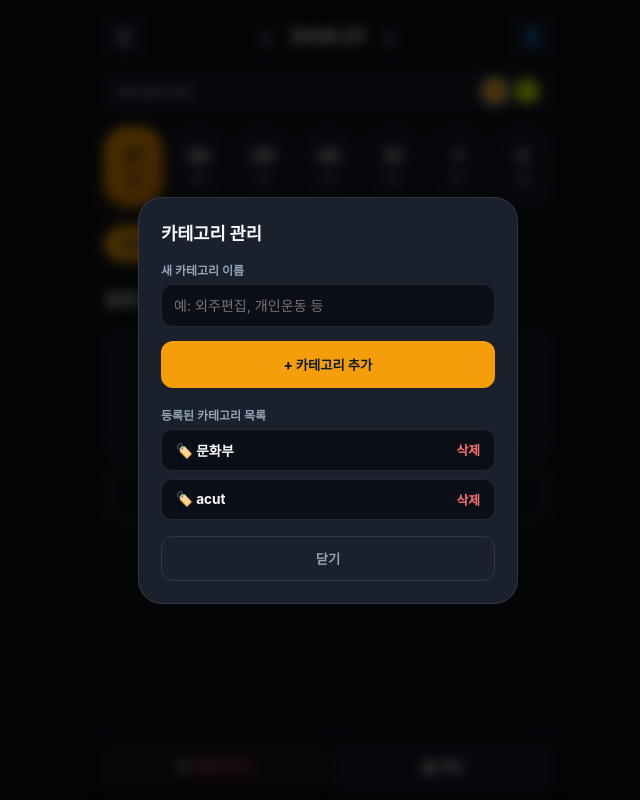
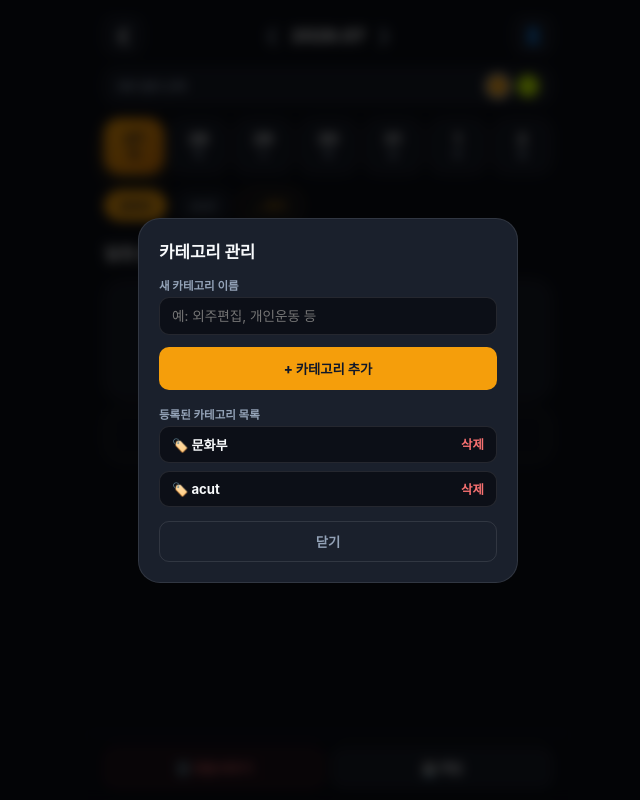
Before and after one commit to ego002859-cloud/-calender, a plain HTML site: page index.html in a window 1280 px wide. Both pictures are taken after a click on the button "+ 추가". Shown: the whole page, without its empty margins (312-952 px from the left). Drawn offline with Linux system fonts and the light colour scheme.

Commit message:
Add files via upload

```diff
--- a/index.html
+++ b/index.html
@@ -17,7 +17,7 @@
       --accent-color: #f59e0b;
       --accent-solid: #f59e0b;
       --card-active: linear-gradient(135deg, #f59e0b, #d97706);
-      --shadow-accent: 0 8px 20px rgba(245, 158, 11, 0.25);
+      --shadow-accent: 0 6px 16px rgba(245, 158, 11, 0.25);
     }
 
     /* 라임 그린 테마 */
@@ -25,7 +25,7 @@
       --accent-color: #ccff00;
       --accent-solid: #ccff00;
       --card-active: linear-gradient(135deg, #d4ff00, #a3e600);
-      --shadow-accent: 0 8px 20px rgba(204, 255, 0, 0.25);
+      --shadow-accent: 0 6px 16px rgba(204, 255, 0, 0.25);
     }
 
     * {
@@ -45,18 +45,18 @@
     }
 
     /* Header Navigation */
-    header { margin-bottom: 20px; }
+    header { margin-bottom: 16px; }
 
     .top-bar {
       display: flex;
       justify-content: space-between;
       align-items: center;
-      margin-bottom: 16px;
+      margin-bottom: 14px;
     }
 
     .icon-btn {
-      width: 40px; height: 40px;
-      border-radius: 14px;
+      width: 38px; height: 38px;
+      border-radius: 12px;
       background: var(--card-dark);
       border: 1px solid var(--border-color);
       display: flex; align-items: center; justify-content: center;
@@ -64,13 +64,13 @@
     }
 
     .month-title {
-      font-size: 1.15rem; font-weight: 800; color: var(--text-main);
-      display: flex; align-items: center; gap: 8px;
+      font-size: 1.1rem; font-weight: 800; color: var(--text-main);
+      display: flex; align-items: center; gap: 6px;
     }
 
     .month-nav-btn {
       background: none; border: none; color: var(--text-sub);
-      font-size: 1.1rem; cursor: pointer; padding: 4px 8px;
+      font-size: 1.05rem; cursor: pointer; padding: 2px 6px;
     }
 
     /* Theme Selector Bar */
@@ -81,12 +81,12 @@
       background: var(--card-dark);
       border: 1px solid var(--border-color);
       padding: 6px 12px;
-      border-radius: 16px;
-      margin-bottom: 16px;
+      border-radius: 14px;
+      margin-bottom: 14px;
     }
 
     .theme-title {
-      font-size: 0.75rem;
+      font-size: 0.72rem;
       font-weight: 700;
       color: var(--text-sub);
     }
@@ -97,8 +97,8 @@
     }
 
     .theme-dot {
-      width: 24px;
-      height: 24px;
+      width: 22px;
+      height: 22px;
       border-radius: 50%;
       cursor: pointer;
       border: 2px solid transparent;
@@ -110,38 +110,39 @@
 
     .theme-dot.active {
       border-color: #ffffff;
-      transform: scale(1.15);
+      transform: scale(1.12);
     }
 
-    /* Fixed 7-Day Weekly Grid */
+    /* Fixed 7-Day Weekly Grid (슬림 컴팩트 사이즈 조정) */
     .weekly-grid-container {
-      margin-bottom: 20px;
+      margin-bottom: 16px;
     }
 
     .weekly-grid {
       display: grid;
       grid-template-columns: repeat(7, 1fr);
-      gap: 6px;
+      gap: 5px;
       width: 100%;
     }
 
+    /* 높이(80px -> 56px) 및 패딩/폰트 축소 */
     .week-pill {
-      height: 80px;
-      border-radius: 24px;
+      height: 56px;
+      border-radius: 16px;
       background: var(--card-dark);
       border: 1px solid var(--border-color);
       display: flex;
       flex-direction: column;
       align-items: center;
       justify-content: center;
-      gap: 4px;
+      gap: 2px;
       cursor: pointer;
-      transition: all 0.25s ease;
-      padding: 4px 0;
+      transition: all 0.2s ease;
+      padding: 2px 0;
     }
 
-    .week-pill .day-num { font-size: 1.05rem; font-weight: 800; color: var(--text-main); }
-    .week-pill .day-name { font-size: 0.7rem; font-weight: 600; color: var(--text-sub); }
+    .week-pill .day-num { font-size: 0.95rem; font-weight: 800; color: var(--text-main); line-height: 1.1; }
+    .week-pill .day-name { font-size: 0.65rem; font-weight: 600; color: var(--text-sub); line-height: 1; }
 
     .week-pill.active {
       background: var(--card-active);
@@ -152,11 +153,11 @@
     .week-pill.active .day-num,
     .week-pill.active .day-name { color: var(--text-dark); }
 
-    /* Category Filter Chips Bar (가로 스크롤 및 동적 카테고리 지원) */
+    /* Category Filter Chips Bar */
     .filter-row {
       display: flex;
       gap: 8px;
-      margin-bottom: 20px;
+      margin-bottom: 16px;
       overflow-x: auto;
       padding-bottom: 4px;
       scrollbar-width: none;
@@ -164,12 +165,12 @@
     .filter-row::-webkit-scrollbar { display: none; }
 
     .filter-chip {
-      padding: 8px 16px; border-radius: 20px;
-      font-size: 0.78rem; font-weight: 700;
+      padding: 6px 14px; border-radius: 18px;
+      font-size: 0.75rem; font-weight: 700;
       background: var(--card-dark); border: 1px solid var(--border-color);
       color: var(--text-sub); cursor: pointer;
       white-space: nowrap; flex-shrink: 0;
-      display: flex; align-items: center; gap: 6px;
+      display: flex; align-items: center; gap: 4px;
     }
 
     .filter-chip.active {
@@ -184,21 +185,17 @@
       background: rgba(255, 255, 255, 0.02);
     }
 
-    .filter-chip.add-chip:active {
-      background: rgba(255, 255, 255, 0.08);
-    }
-
-    .section-title { font-size: 1.1rem; font-weight: 800; color: var(--text-main); margin-bottom: 16px; }
+    .section-title { font-size: 1.05rem; font-weight: 800; color: var(--text-main); margin-bottom: 14px; }
 
     /* Timeline */
-    .timeline { display: flex; flex-direction: column; gap: 14px; }
+    .timeline { display: flex; flex-direction: column; gap: 12px; }
 
     /* Full-Width Cards Styling */
     .schedule-card {
       width: 100%;
-      border-radius: 22px;
-      padding: 18px 20px;
-      display: flex; align-items: center; justify-content: space-between; gap: 14px;
+      border-radius: 20px;
+      padding: 16px 18px;
+      display: flex; align-items: center; justify-content: space-between; gap: 12px;
       cursor: pointer; transition: all 0.25s ease;
     }
 
@@ -216,7 +213,7 @@
       box-shadow: none;
     }
 
-    .card-content { display: flex; flex-direction: column; gap: 10px; flex: 1; }
+    .card-content { display: flex; flex-direction: column; gap: 8px; flex: 1; }
 
     .card-top-meta {
       display: flex;
@@ -232,18 +229,18 @@
     }
 
     .tag {
-      font-size: 0.68rem; font-weight: 800;
-      padding: 4px 10px; border-radius: 8px; text-transform: uppercase;
+      font-size: 0.65rem; font-weight: 800;
+      padding: 3px 8px; border-radius: 6px; text-transform: uppercase;
       letter-spacing: 0.3px;
       background: rgba(255, 255, 255, 0.1);
       color: var(--text-main);
     }
 
     .time-badge-prominent {
-      font-size: 0.88rem;
+      font-size: 0.82rem;
       font-weight: 800;
-      padding: 4px 12px;
-      border-radius: 10px;
+      padding: 3px 10px;
+      border-radius: 8px;
       letter-spacing: 0.3px;
       display: flex;
       align-items: center;
@@ -274,7 +271,7 @@
     }
 
     .plan-text {
-      font-size: 1.02rem; font-weight: 800; line-height: 1.4;
+      font-size: 0.98rem; font-weight: 800; line-height: 1.35;
     }
 
     .schedule-card.is-pending .plan-text { color: var(--text-dark); }
@@ -284,9 +281,9 @@
     }
 
     .check-pill {
-      width: 36px; height: 36px; border-radius: 50%;
+      width: 34px; height: 34px; border-radius: 50%;
       display: flex; align-items: center; justify-content: center;
-      font-size: 1rem; font-weight: 900;
+      font-size: 0.95rem; font-weight: 900;
       cursor: pointer; flex-shrink: 0; transition: all 0.2s;
     }
 
@@ -306,10 +303,10 @@
       width: 100%;
       background: rgba(255, 255, 255, 0.02);
       border: 2px dashed rgba(255, 255, 255, 0.15);
-      border-radius: 22px;
-      padding: 18px;
+      border-radius: 20px;
+      padding: 16px;
       display: flex; align-items: center; justify-content: center; gap: 8px;
-      color: var(--text-sub); font-size: 0.9rem; font-weight: 700;
+      color: var(--text-sub); font-size: 0.88rem; font-weight: 700;
       cursor: pointer; transition: all 0.2s ease;
       margin-top: 6px;
     }
@@ -320,7 +317,7 @@
       color: var(--accent-color);
     }
 
-    .plus-icon { font-size: 1.3rem; font-weight: 300; line-height: 1; }
+    .plus-icon { font-size: 1.2rem; font-weight: 300; line-height: 1; }
 
     /* Bottom Action Toolbar */
     .toolbar {
@@ -332,15 +329,11 @@
     }
 
     .btn-tool {
-      flex: 1; padding: 12px 6px; border-radius: 14px;
+      flex: 1; padding: 10px 6px; border-radius: 12px;
       border: 1px solid var(--border-color); background: var(--card-dark);
       color: var(--text-main); font-size: 0.76rem; font-weight: 700; cursor: pointer;
       display: flex; align-items: center; justify-content: center; gap: 4px;
       transition: all 0.2s ease;
-    }
-
-    .btn-tool:active {
-      background: rgba(255, 255, 255, 0.08);
     }
 
     .btn-tool.clear-btn {
@@ -349,7 +342,7 @@
       background: rgba(239, 68, 68, 0.08);
     }
 
-    /* Edit Modal & Category Modal */
+    /* Modal Overlay */
     .modal-overlay {
       position: fixed; top: 0; left: 0; right: 0; bottom: 0;
       background: rgba(0,0,0,0.7); backdrop-filter: blur(6px);
@@ -359,51 +352,34 @@
     .modal-overlay.active { opacity: 1; pointer-events: auto; }
     .modal-box {
       background: #1a202c; border: 1px solid var(--border-color);
-      border-radius: 24px; width: 100%; max-width: 380px; padding: 22px;
+      border-radius: 22px; width: 100%; max-width: 380px; padding: 20px;
     }
-    .form-group { margin-bottom: 14px; }
-    .form-label { font-size: 0.75rem; font-weight: 700; color: var(--text-sub); display: block; margin-bottom: 6px; }
+    .form-group { margin-bottom: 12px; }
+    .form-label { font-size: 0.72rem; font-weight: 700; color: var(--text-sub); display: block; margin-bottom: 4px; }
     .form-input, .form-select {
       width: 100%; background: var(--bg-color); border: 1px solid var(--border-color);
-      color: var(--text-main); padding: 12px; border-radius: 12px; font-size: 0.88rem; outline: none;
+      color: var(--text-main); padding: 10px 12px; border-radius: 10px; font-size: 0.85rem; outline: none;
     }
 
     .time-picker-row { display: flex; align-items: center; gap: 8px; }
-    .time-picker-divider { color: var(--text-sub); font-weight: 800; font-size: 0.9rem; }
+    .time-picker-divider { color: var(--text-sub); font-weight: 800; font-size: 0.85rem; }
 
-    .btn-primary { width: 100%; background: var(--accent-solid); color: var(--text-dark); border: none; padding: 14px; border-radius: 12px; font-weight: 800; cursor: pointer; }
-    .btn-danger { background: rgba(239, 68, 68, 0.15); color: #ef4444; border: 1px solid rgba(239, 68, 68, 0.3); padding: 12px; border-radius: 12px; font-weight: 700; cursor: pointer; }
+    .btn-primary { width: 100%; background: var(--accent-solid); color: var(--text-dark); border: none; padding: 12px; border-radius: 10px; font-weight: 800; cursor: pointer; }
+    .btn-danger { background: rgba(239, 68, 68, 0.15); color: #ef4444; border: 1px solid rgba(239, 68, 68, 0.3); padding: 10px; border-radius: 10px; font-weight: 700; cursor: pointer; }
 
-    /* Category Item List in Delete Modal */
     .cat-manage-list {
-      display: flex;
-      flex-direction: column;
-      gap: 8px;
-      max-height: 180px;
-      overflow-y: auto;
-      margin-bottom: 16px;
+      display: flex; flex-direction: column; gap: 8px;
+      max-height: 160px; overflow-y: auto; margin-bottom: 14px;
     }
 
     .cat-manage-item {
-      display: flex;
-      justify-content: space-between;
-      align-items: center;
-      background: var(--bg-color);
-      padding: 10px 14px;
-      border-radius: 10px;
-      border: 1px solid var(--border-color);
-      font-size: 0.85rem;
-      font-weight: 700;
+      display: flex; justify-content: space-between; align-items: center;
+      background: var(--bg-color); padding: 8px 12px;
+      border-radius: 10px; border: 1px solid var(--border-color);
+      font-size: 0.82rem; font-weight: 700;
     }
 
-    .cat-del-btn {
-      color: #f87171;
-      background: none;
-      border: none;
-      font-size: 0.8rem;
-      cursor: pointer;
-      font-weight: 700;
-    }
+    .cat-del-btn { color: #f87171; background: none; border: none; font-size: 0.78rem; cursor: pointer; font-weight: 700; }
   </style>
 </head>
 <body class="theme-orange">
@@ -428,12 +404,12 @@
       </div>
     </div>
 
-    <!-- 주간 고정 캘린더 -->
+    <!-- 주간 고정 캘린더 (슬림 컴팩트 디자인) -->
     <div class="weekly-grid-container">
       <div class="weekly-grid" id="weeklyGrid"></div>
     </div>
 
-    <!-- 동적 카테고리 필터 바 (전체/공통 제거, +추가 버튼 내장) -->
+    <!-- 동적 카테고리 필터 바 -->
     <div class="filter-row" id="filterRow"></div>
   </header>
 
@@ -456,7 +432,7 @@
   <!-- Schedule Edit / Add Modal -->
   <div class="modal-overlay" id="editModal">
     <div class="modal-box">
-      <h3 style="margin-bottom: 16px; font-size:1.1rem; font-weight:800;" id="modalTitle">일정 관리</h3>
+      <h3 style="margin-bottom: 14px; font-size:1.05rem; font-weight:800;" id="modalTitle">일정 관리</h3>
 
       <div class="form-group">
         <label class="form-label">시간 설정 (시작 ~ 종료)</label>
@@ -479,9 +455,9 @@
         <label class="form-label">실행 메모 (선택사항)</label>
         <input type="text" class="form-input" id="modalActual" placeholder="수정 사항 또는 실행 메모">
       </div>
-      <div style="display:flex; gap:8px; margin-top:20px;">
+      <div style="display:flex; gap:8px; margin-top:16px;">
         <button class="btn-danger" id="btnDelete" onclick="deleteSchedule()" style="display:none;">삭제</button>
-        <button style="flex:1; background:transparent; border:1px solid var(--border-color); color:var(--text-sub); border-radius:12px; font-weight:700;" onclick="closeModal()">취소</button>
+        <button style="flex:1; background:transparent; border:1px solid var(--border-color); color:var(--text-sub); border-radius:10px; font-weight:700;" onclick="closeModal()">취소</button>
         <button class="btn-primary" style="flex:2;" onclick="saveModal()">저장하기</button>
       </div>
     </div>
@@ -490,18 +466,18 @@
   <!-- Category Add/Manage Modal -->
   <div class="modal-overlay" id="categoryModal">
     <div class="modal-box">
-      <h3 style="margin-bottom: 16px; font-size:1.1rem; font-weight:800;">카테고리 관리</h3>
+      <h3 style="margin-bottom: 14px; font-size:1.05rem; font-weight:800;">카테고리 관리</h3>
 
       <div class="form-group">
         <label class="form-label">새 카테고리 이름</label>
         <input type="text" class="form-input" id="newCatInput" placeholder="예: 외주편집, 개인운동 등">
       </div>
-      <button class="btn-primary" style="margin-bottom: 18px;" onclick="addCategory()">+ 카테고리 추가</button>
+      <button class="btn-primary" style="margin-bottom: 16px;" onclick="addCategory()">+ 카테고리 추가</button>
 
       <label class="form-label">등록된 카테고리 목록</label>
       <div class="cat-manage-list" id="catManageList"></div>
 
-      <button style="width:100%; background:transparent; border:1px solid var(--border-color); color:var(--text-sub); border-radius:12px; padding:12px; font-weight:700;" onclick="closeCatModal()">닫기</button>
+      <button style="width:100%; background:transparent; border:1px solid var(--border-color); color:var(--text-sub); border-radius:10px; padding:10px; font-weight:700;" onclick="closeCatModal()">닫기</button>
     </div>
   </div>
 
@@ -537,10 +513,8 @@
 
     let selectedDate = new Date();
     let dbData = JSON.parse(localStorage.getItem('dualtrack_clean_empty_db')) || {};
-
-    // 기본 카테고리 (전체/공통 제외, 문화부와 acut 기본 제공)
     let userCategories = JSON.parse(localStorage.getItem('dualtrack_custom_cats')) || ['문화부', 'acut'];
-    let currentFilter = userCategories[0] || '문화부'; // 첫 번째 카테고리를 기본 선택
+    let currentFilter = userCategories[0] || '문화부';
 
     let editingSlotKey = null;
     let isCreatingNew = false;
@@ -576,12 +550,10 @@
       localStorage.setItem('dualtrack_custom_cats', JSON.stringify(userCategories));
     }
 
-    /* 동적 카테고리 필터 바 및 일정 추가 모달 연동 */
     function renderCategoryFilterBar() {
       const filterContainer = document.getElementById('filterRow');
       filterContainer.innerHTML = '';
 
-      // 선택된 필터가 더 이상 존재하지 않으면 첫 번째 카테고리로 변경
       if (!userCategories.includes(currentFilter) && userCategories.length > 0) {
         currentFilter = userCategories[0];
       }
@@ -598,14 +570,12 @@
         filterContainer.appendChild(btn);
       });
 
-      // + 추가 버튼 (필터 바 맨 우측)
       const addBtn = document.createElement('button');
       addBtn.className = 'filter-chip add-chip';
       addBtn.innerHTML = '<span>+ 추가</span>';
       addBtn.onclick = openCatModal;
       filterContainer.appendChild(addBtn);
 
-      // 일정 추가 모달 드롭다운 항목 채우기
       const selectModal = document.getElementById('modalCategory');
       selectModal.innerHTML = '';
       userCategories.forEach(cat => {
@@ -616,7 +586,6 @@
       });
     }
 
-    /* 카테고리 추가/삭제 모달 로직 */
     function openCatModal() {
       renderCatManageList();
       document.getElementById('categoryModal').classList.add('active');
@@ -656,7 +625,7 @@
       userCategories.push(val);
       saveCategories();
       input.value = '';
-      currentFilter = val; // 새로 추가한 카테고리로 즉시 전환
+      currentFilter = val;
       renderCatManageList();
       renderCategoryFilterBar();
       renderTimeline();
@@ -728,14 +697,13 @@
 
       const sortedTimes = Object.keys(dayData).sort();
 
-      // 필터링 적용
       const filteredKeys = sortedTimes.filter(key => {
         return dayData[key].category === currentFilter;
       });
 
       if (filteredKeys.length === 0) {
         container.innerHTML = `
-          <div style="text-align:center; padding: 45px 16px; color:var(--text-sub); font-size:0.88rem; background:var(--card-dark); border-radius:22px; border:1px dashed var(--border-color);">
+          <div style="text-align:center; padding: 40px 16px; color:var(--text-sub); font-size:0.85rem; background:var(--card-dark); border-radius:20px; border:1px dashed var(--border-color);">
             '${currentFilter}' 카테고리에 등록된 일정이 없습니다.<br>하단의 <b style="color:var(--accent-color);">'+ 새 일정 추가하기'</b> 버튼을 눌러 추가해보세요!
           </div>
         `;
```
